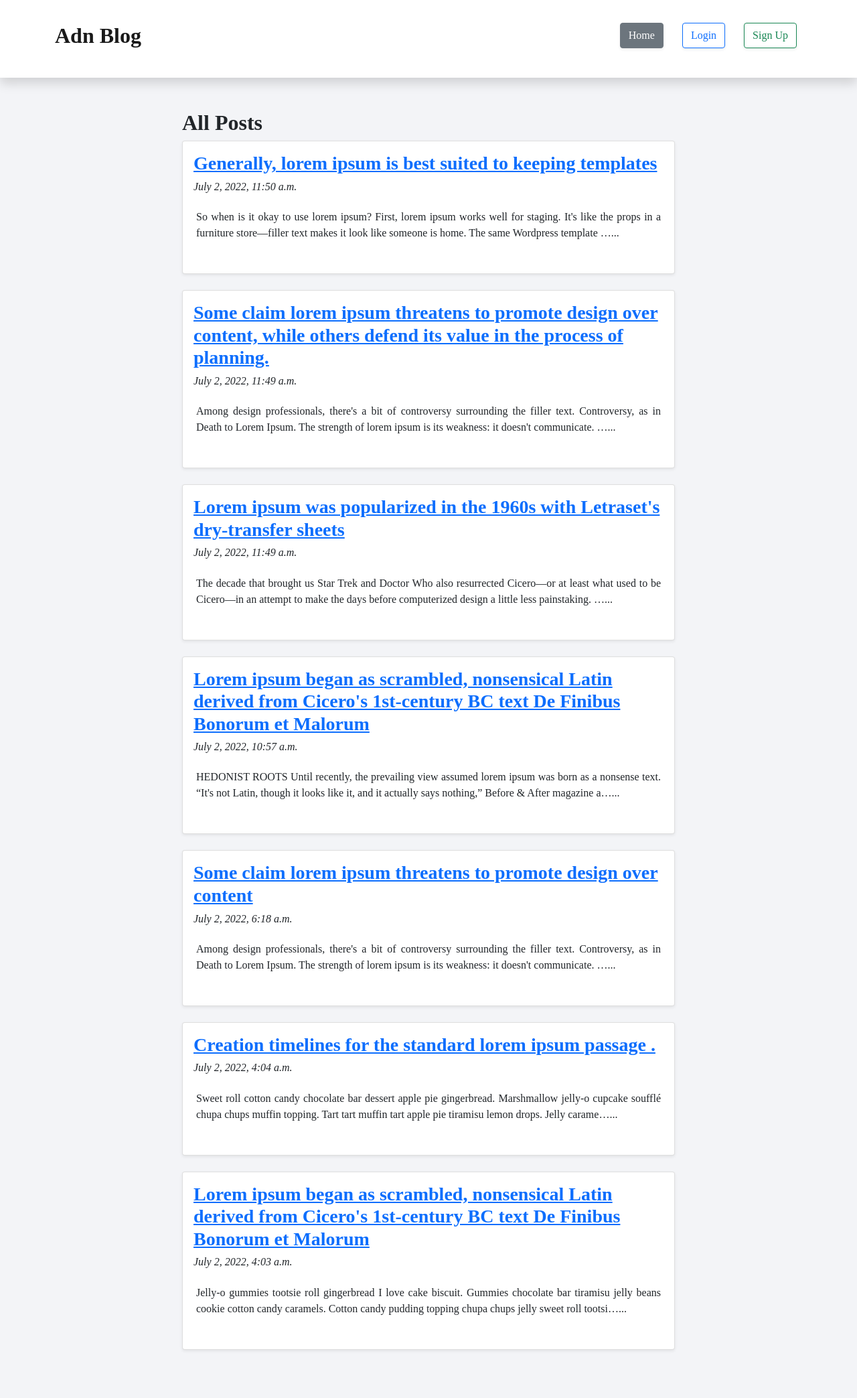
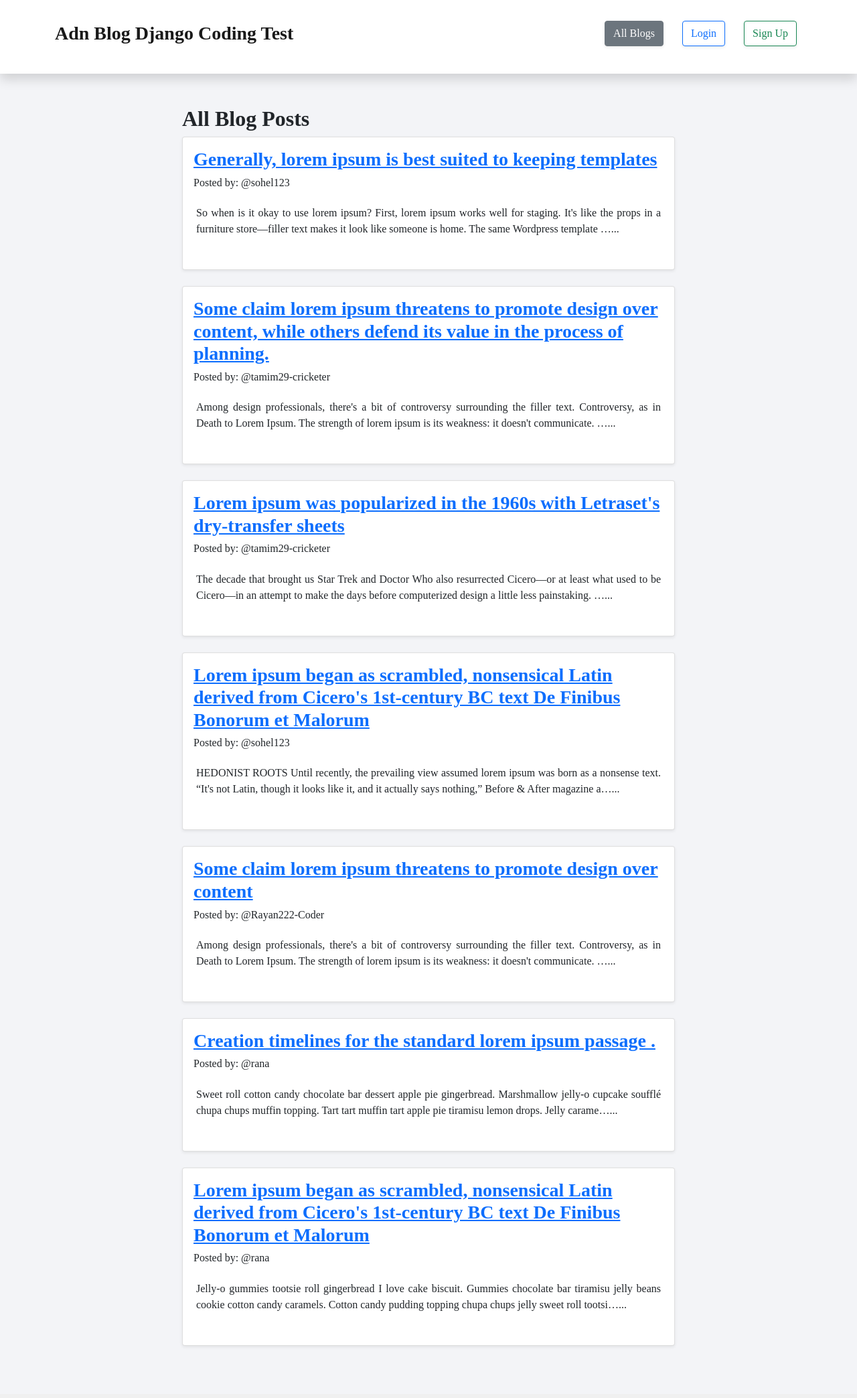
Before and after one commit to sohel284-coder/adnBlogCodingTest, a Django app: page / in a window 1280 px wide. Shown: the whole page at 67% size. After the commit the page ends 2009 px from the top, so only its background shows below. Run offline with Django 3.2, Linux system fonts and the light colour scheme; data comes from the database, SQL or seed files in the repository; both versions use the stored data as it was after the commit; some libraries are stand-ins or nearby versions.

Commit message:
final commit

```diff
--- a/accountapp/views.py
+++ b/accountapp/views.py
@@ -41,7 +41,7 @@ def login_page(request):
             if user is not None:
                 login(request, user)
                 messages.success(request, 'Successfully login')
-                return redirect('home')
+                return redirect('all_blogs')
             else:
                 context['login_failed'] = True
                 print(context)
@@ -60,7 +60,7 @@ def logout_user(request):
 
 
 def user_list(request, ):
-    users = User.objects.all().exclude(is_staff=True)
+    users = User.objects.all().order_by('-date_joined')
     return render(request, 'user/user_list.html', {
         'users':users
     })
--- a/adnBlog/settings.py
+++ b/adnBlog/settings.py
@@ -106,7 +106,7 @@ AUTH_PASSWORD_VALIDATORS = [
 
 LANGUAGE_CODE = 'en-us'
 
-TIME_ZONE = 'UTC'
+TIME_ZONE = 'Asia/Dhaka'
 
 USE_I18N = True
 
--- a/adnBlog/urls.py
+++ b/adnBlog/urls.py
@@ -1,20 +1,7 @@
-"""adnBlog URL Configuration
 
-The `urlpatterns` list routes URLs to views. For more information please see:
-    https://docs.djangoproject.com/en/3.2/topics/http/urls/
-Examples:
-Function views
-    1. Add an import:  from my_app import views
-    2. Add a URL to urlpatterns:  path('', views.home, name='home')
-Class-based views
-    1. Add an import:  from other_app.views import Home
-    2. Add a URL to urlpatterns:  path('', Home.as_view(), name='home')
-Including another URLconf
-    1. Import the include() function: from django.urls import include, path
-    2. Add a URL to urlpatterns:  path('blog/', include('blog.urls'))
-"""
 from django.contrib import admin
 from django.urls import path, include
+
 from django.conf import settings
 from django.contrib.staticfiles.urls import static, staticfiles_urlpatterns
 
--- a/blogapp/urls.py
+++ b/blogapp/urls.py
@@ -5,7 +5,7 @@ from django.urls import path
 from blogapp.views import *
 
 urlpatterns = [
-    path('', home, name='home'),
+    path('', all_blogs, name='all_blogs'),
     path('create-post/', post_create, name='post_create'),
     path('post/<str:slug>/', post_details, name='post_details'),
     path('<int:user>/posts/', user_wise_post_list, name='user_wise_post_list'),
--- a/blogapp/views.py
+++ b/blogapp/views.py
@@ -10,9 +10,9 @@ from django.contrib import messages
 
 
 
-def home(request, ):
+def all_blogs(request, ):
     posts = Post.objects.all().order_by('-publish_date')
-    return render(request, 'home.html', {
+    return render(request, 'blog/all_blogs.html', {
         'posts':posts,
     })
 
@@ -43,7 +43,9 @@ def post_create(request, ):
 
 def post_details(request, slug):
     post = Post.objects.get(slug=slug)
-
+    flag = False
+    if post.author == request.user:
+        flag = True
 
     if request.method == 'POST':
         # A comment was posted
@@ -64,6 +66,7 @@ def post_details(request, slug):
     return render(request, 'blog/post_details.html', {
         'post':post,
         'comment_form':comment_form,
+        'flag':flag,
     })
 
 
--- a/static/css/style.css
+++ b/static/css/style.css
@@ -9,7 +9,7 @@ body {
 }
 .navbar-brand{
     margin-bottom: 10px;
-    font-size: 32px;
+    font-size: 28px;
     font-weight: 700;
 }
 
--- a/templates/account/auth_layout.html
+++ b/templates/account/auth_layout.html
@@ -9,7 +9,7 @@
     </div>
     <div class="col-md-8 col-lg-6 ">
         <div class="outer-area card shadow p-4 card-block">
-            <div class="auth-box ">
+            <div class="auth-box">
                 {% block auth %}
                 {% endblock auth %}
             </div>
--- a/templates/home.html
+++ b/templates/blog/all_blogs.html
@@ -20,13 +20,12 @@
     <div class="col-lg-1 col-xl-2"></div>
     <div class="col-lg-10 col-xl-8">
         {% if posts %}
-        <h2>All Posts</h2>
+        <h2>All Blog Posts</h2>
         {% for post in posts %}
         <div class="card shadow-sm p-3 mb-4">
             <div class="row">
                 <h3><a href="{% url 'post_details' slug=post.slug %}">{{post.title}}</a></h3>
-
-                <h6><i>{{post.publish_date}}</i></h6>
+                <h6>Posted by: @{{post.author}}</h6>
                 <div class="card-body">
                     <p align="justify">{{post.description|truncatechars:200}}...</p>
 
--- a/templates/blog/post_details.html
+++ b/templates/blog/post_details.html
@@ -39,6 +39,11 @@
         <p class="" align="justify">
             {{post.description}}
         </p>
+        {% if flag %}
+        <div class="post-delete-btn" align="center">
+            <a href="{% url 'delete_post' slug=post.slug %}" type="button" class="btn btn-sm btn-outline-danger shadow">Delete</a>
+        </div>
+        {% endif %}
     </div>
     <div class="comment-section mt-3">
         {% if user.is_authenticated %}
--- a/templates/navbar.html
+++ b/templates/navbar.html
@@ -1,14 +1,14 @@
 
 <nav class="navbar navbar-expand-lg navbar-light bg-white py-4 shadow">
     <div class="container">
-      <a class="navbar-brand" href="{% url 'home' %}">Adn Blog</a>
+      <a class="navbar-brand" href="{% url 'all_blogs' %}">Adn Blog Django Coding Test </a>
       <button class="navbar-toggler" type="button" data-bs-toggle="collapse" data-bs-target="#navbarSupportedContent" aria-controls="navbarSupportedContent" aria-expanded="false" aria-label="Toggle navigation">
         <span class="navbar-toggler-icon"></span>
       </button>
       <div class="collapse navbar-collapse" id="navbarSupportedContent">
         <ul class="navbar-nav ms-auto mb-2 mb-lg-0">
           <li class="nav-item me-2">
-            <a class="btn btn-md btn-outline-secondary shadow-sm {% if request.resolver_match.url_name == 'home' %} active {% endif %}" aria-current="page" href="{% url 'home' %}">Home</a>
+            <a class="btn btn-md btn-outline-secondary shadow-sm {% if request.resolver_match.url_name == 'all_blogs' %} active {% endif %}" aria-current="page" href="{% url 'all_blogs' %}">All Blogs</a>
           </li>
           {% if request.user.is_staff %}
           <li class="nav-item me-2">
@@ -42,4 +42,4 @@
 
       </div>
     </div>
-  </nav>
+</nav>
```
Also changed, not shown: accountapp/forms.py (+4 -3 lines), README.md (added), db.sqlite3, media/blog_img/sample1_usQxd3n.jpg (added), media/blog_img/sample2_nTK2tlX.jpg (added), media/blog_img/sample2_vhUTeEx.jpg (added), media/blog_img/sample3_Mju6FWi.jpg (added), media/blog_img/sample3_wqFhUpa.jpg (added), media/blog_img/sample5_rqlv2Wk.jpg (added).
